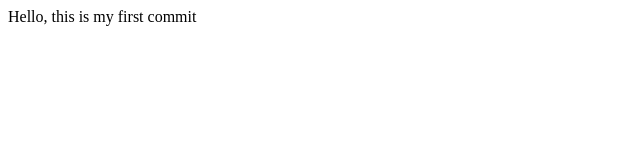
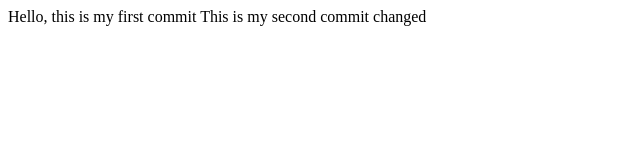
Before and after one commit to ashika557/Git_software, a plain HTML site: page index.html in a window 1280 px wide. Shown: the whole page, without its empty margins (0-640 px from the left). Drawn offline with Linux system fonts and the light colour scheme.

Commit message:
final commit

```diff
--- a/index.html
+++ b/index.html
@@ -3,9 +3,10 @@
 <head>
     <meta charset="UTF-8">
     <meta name="viewport" content="width=device-width, initial-scale=1.0">
-    <title>Document</title>
+    <title>git_software</title>
 </head>
 <body>
     Hello, this is my first commit
+    This is my second commit changed
 </body>
 </html>
```
